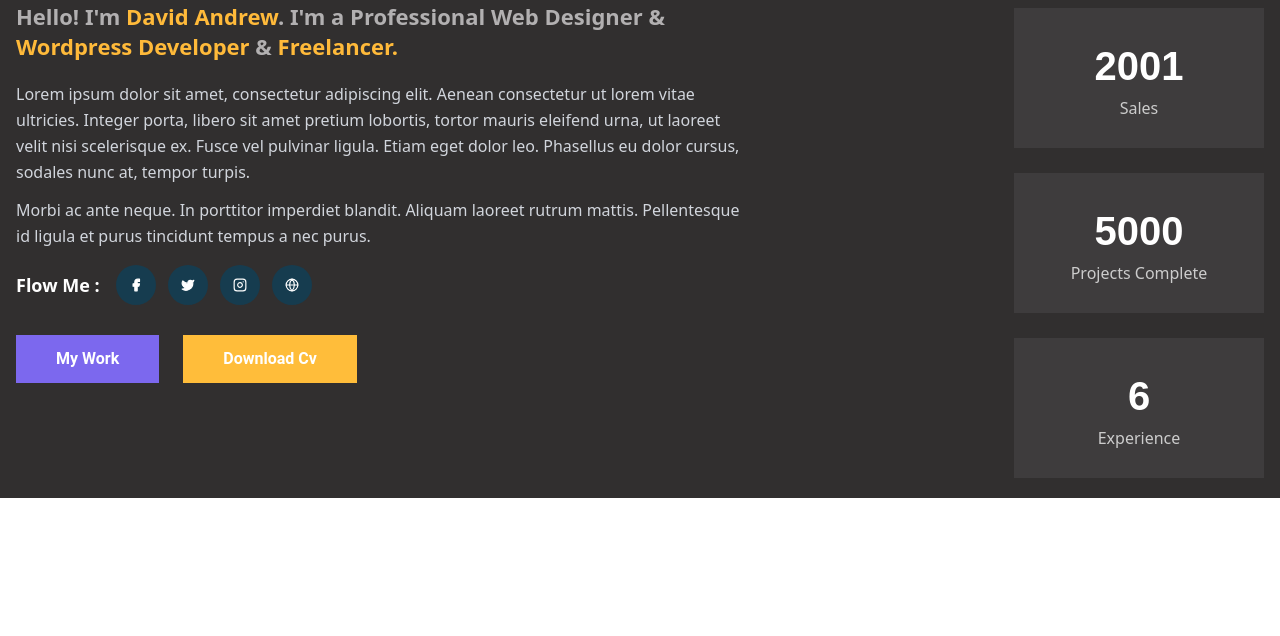
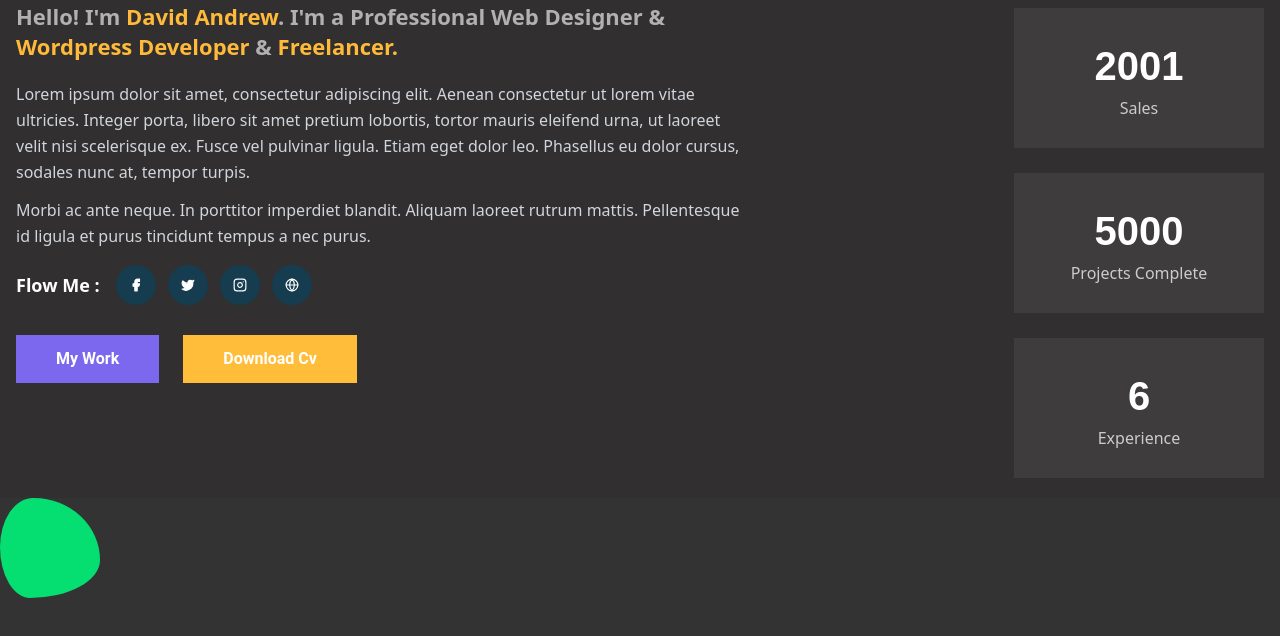
Before and after one commit to Saiful10400/Desh-it-job-task, a React (Vite) app: page / in a window 1280 px wide. Shown: the part 1157-1793 px from the top of the page. Before the commit the page ends 1655 px from the top, so only its background shows below. Built offline with nearby package versions, Linux system fonts and the light colour scheme.

Commit message:
service section created.

```diff
--- /dev/null
+++ b/src/components/Service.tsx
@@ -0,0 +1,12 @@
+
+const Service = () => {
+    return (
+        <div>
+            <div className="min-h-screen">
+                <span style={{borderRadius:"33% 66% 70% 30% / 49% 62% 38% 51%"}} className=" w-[100px] h-[100px] bg-green-400  inline-block"></span>
+            </div>
+        </div>
+    );
+};
+
+export default Service;
--- a/src/page/Home.tsx
+++ b/src/page/Home.tsx
@@ -1,6 +1,7 @@
 import AboutMe from "../components/AboutMe";
 import Cover from "../components/Cover";
 import Nav from "../components/Nav";
+import Service from "../components/Service";
 
 
 
@@ -10,6 +11,7 @@ const Home = () => {
             <Nav />
             <Cover />
             <AboutMe />
+            <Service/>
         </div>
     );
 };
```
